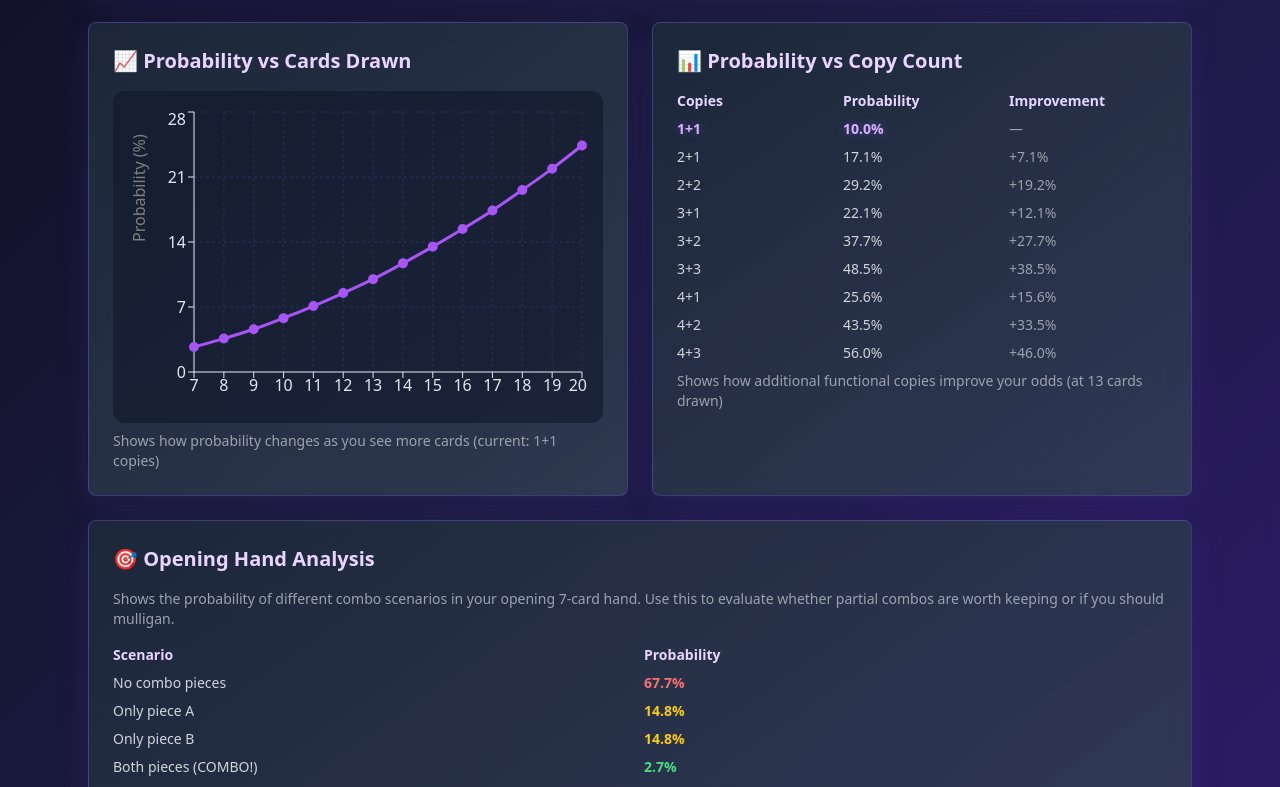
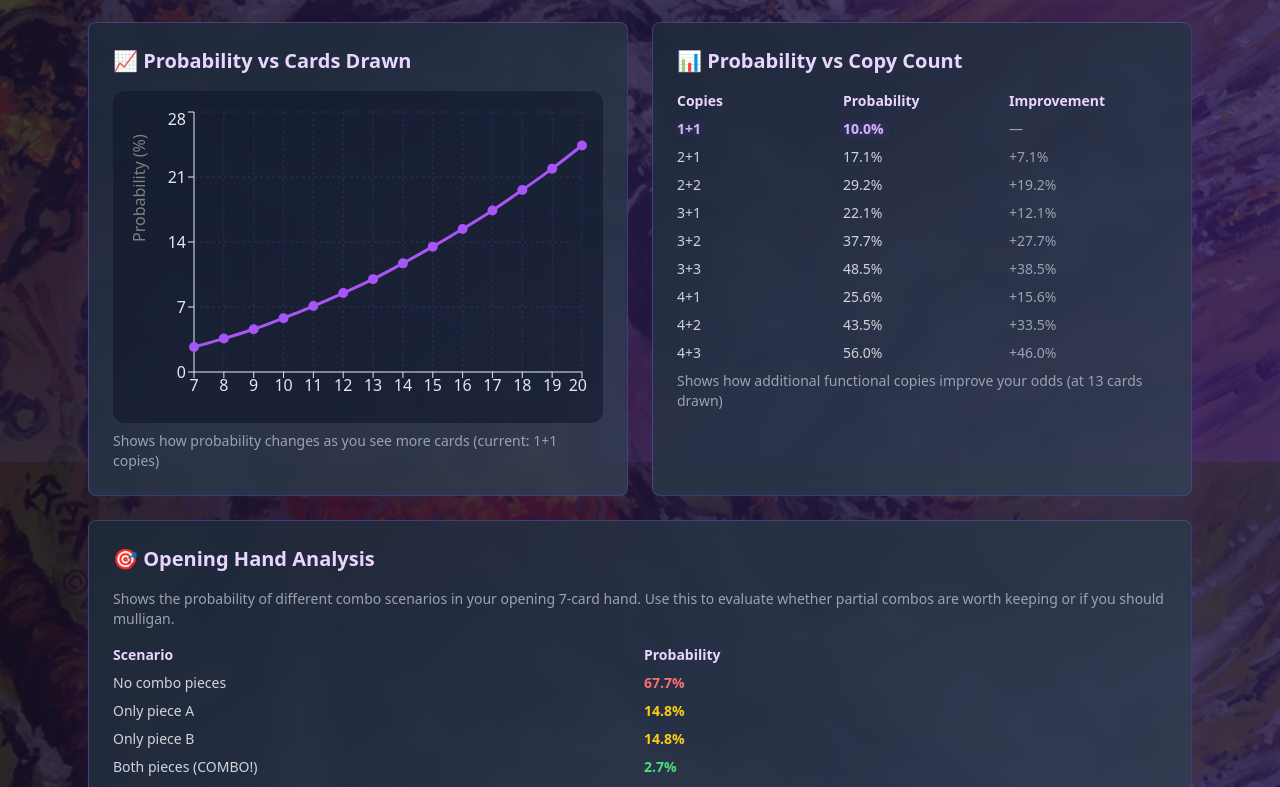
Before and after one commit to mbrunlieb/cube-combo-calculator, a plain HTML site: page index.html in a window 1280 px wide. Shown: the part 338-1125 px from the top of the page. Drawn offline with nearby package versions, Linux system fonts and the light colour scheme.

Commit message:
Update index.html
add background image

```diff
--- a/index.html
+++ b/index.html
@@ -11,8 +11,13 @@
     <script src="https://unpkg.com/@babel/standalone/babel.min.js"></script>
     <script src="https://cdn.tailwindcss.com"></script>
     <style>
-        body {
-            background: linear-gradient(135deg, #0f0f23 0%, #1a1a3e 50%, #2d1b69 100%);
+         body {
+            background:
+                linear-gradient(135deg, rgba(15, 15, 35, 0.8) 0%, rgba(26, 26, 62, 0.8) 50%, rgba(45, 27, 105, 0.8) 100%),
+                url('./images/background.jpg');
+            background-size: cover;
+            background-position: center;
+            background-attachment: fixed;
             min-height: 100vh;
         }
         .mystical-card {
```
